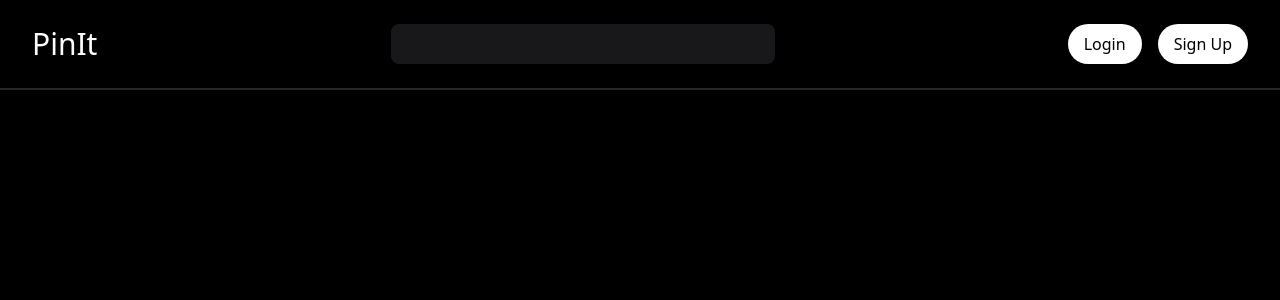
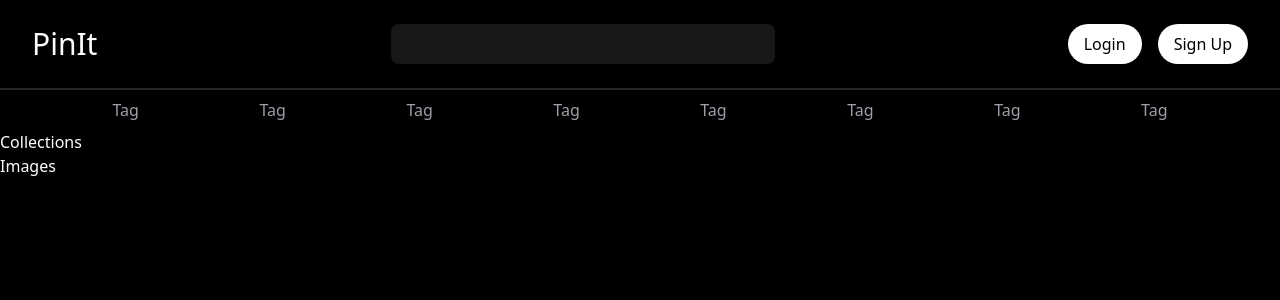
Before and after one commit to ctang415/pinit, a React (Vite) app: page / in a window 1280 px wide. Shown: the top 300 px of the page. Built offline with nearby package versions, Linux system fonts and the light colour scheme.

Commit message:
Create navbar for tags with tag component

```diff
--- a/src/Components/Home.jsx
+++ b/src/Components/Home.jsx
@@ -1,9 +1,28 @@
 import Header from "./Header"
+import Tag from "./Tag"
 
 const Home = () => {
     return (
         <>
             <Header/>
+            <nav className="p-2">
+                <ul className="flex justify-evenly gap-4">
+                    <Tag text={"Tag"}/>
+                    <Tag text={"Tag"}/>
+                    <Tag text={"Tag"}/>
+                    <Tag text={"Tag"}/>
+                    <Tag text={"Tag"}/>
+                    <Tag text={"Tag"}/>
+                    <Tag text={"Tag"}/>
+                    <Tag text={"Tag"}/>
+                </ul>
+            </nav>
+            <div>
+                <h1>Collections</h1>
+            </div>
+            <div>
+                <h1>Images</h1>
+            </div>
         </>
     )
 }
--- /dev/null
+++ b/src/Components/Tag.jsx
@@ -0,0 +1,8 @@
+
+const Tag = ({text}) => {
+    return (
+        <li className="text-zinc-400 text-md hover:cursor-pointer hover:text-white">{text}</li>
+    )
+}
+
+export default Tag
```
